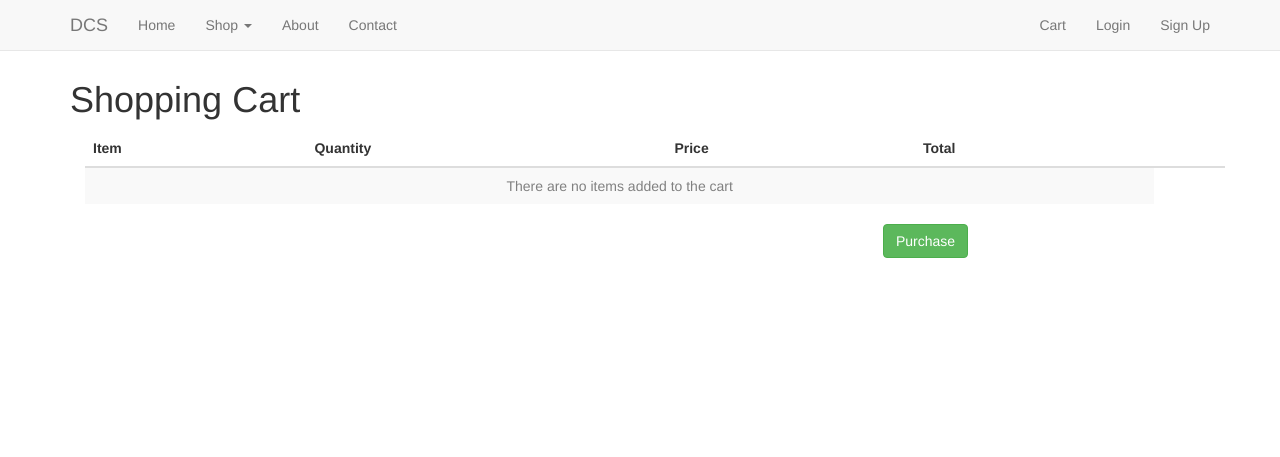
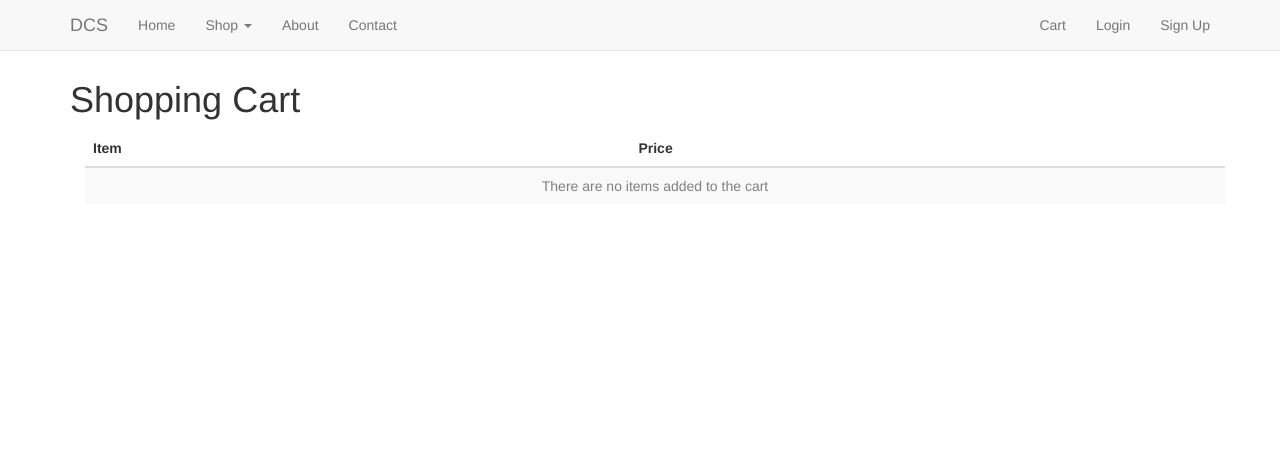
Before and after one commit to 9gix/dcs, a Django app: a page that uses templates/transaction/checkout.html in a window 1280 px wide. Shown: the top 457 px of the page. Run offline with Django 3.2, Linux system fonts and the light colour scheme; data comes from the database, SQL or seed files in the repository; data that the repository does not hold is empty; parts of the project's set-up code (start-up, migrations or seed data) failed here and were passed over; some libraries are stand-ins or nearby versions.

Commit message:
Remove quantity from view, remove usage of ORM in views.py

```diff
--- a/statics/css/checkout.css
+++ b/statics/css/checkout.css
@@ -2,7 +2,3 @@
 	text-align: center;
 	color: grey;
 }
-
-#purchase {
-	margin-left: 70%;
-}
--- a/templates/transaction/checkout.html
+++ b/templates/transaction/checkout.html
@@ -21,9 +21,8 @@ Checkout
 		<thead>
 			<tr>
 				<th>Item</th>
-				<th>Quantity</th>
+				<th></th>
 				<th>Price</th>
-				<th>Total</th>
 				<th></th>
 			</tr>
 		</thead>
@@ -32,11 +31,10 @@ Checkout
 			{% for item in cart_items %}
 			<tr>
 				<td>{{ item.name }}</td>
-				<td>{{ item.quantity }}</td>
+				<td></td>
 				<td>${{ item.price }}</td>
-				<td>${{ item.total }}</td>
 				<td>
-					<button type="button" class="btn btn-default">Delete
+					<button type="button" class="btn btn-default" id="{{item.id}}">Delete
 					</button>
 				</td>
 			</tr>
@@ -44,9 +42,18 @@ Checkout
 		</tbody>
 		<tfoot>
 			<tr>
-				<td colspan="2"></td>
+				<td></td>
 				<td><b>Total Price:</b></td>
 				<td>${{ total_price }}</td>
+				<td></td>
+			</tr>
+			<tr>
+				<td></td>
+				<td></td>
+				<td></td>
+				<td>
+					<button type="button" class="btn btn-success" id="purchase">Purchase</button>
+				</td>
 			</tr>
 		</tfoot>
 		{% else %}
@@ -58,6 +65,6 @@ Checkout
 		{% endif %}
 	</table>
 
-	<button type="button" class="btn btn-success" id="purchase">Purchase</button>
+
 </div>
 {% endblock %}
--- a/transaction/managers.py
+++ b/transaction/managers.py
@@ -22,7 +22,7 @@ class MultimediaManager(models.Manager):
     def get(self, *args, **kwargs):
         with connection.cursor() as c:
             c.execute('''
-                SELECT m.name, m.price
+                SELECT m.name, m.price, sum(m.price) AS total_price
                 FROM multimedia m
                 WHERE m.id = %s
             ''', [kwargs['id'], ])
--- a/transaction/views.py
+++ b/transaction/views.py
@@ -8,15 +8,19 @@ from multimedia.models import Multimedia
 
 # Create your views here.
 def cart_item_list(request, cart_id):
-	cart_items_query_set = CartItem.objects.filter(cart=cart_id)
-	cart_items_dict = cart_items_query_set.values()
-	total_price = 0;
+	cart_items_raw = CartItem.objects.raw("""SELECT ci.id, ci.object_id, m.name, m.price
+										 	 FROM cart_item ci, multimedia m
+										 	 WHERE ci.object_id = m.id AND
+										 	   	   ci.cart_id = %s
+									     """, [cart_id])
+	cart_items = []
+	total_price = 0
+	for cart_item in cart_items_raw:
+		item = {}
+		item['id'] = cart_item.object_id
+		item['name'] = cart_item.name
+		item['price'] = cart_item.price
+		total_price += cart_item.price
+		cart_items.append(item)
 
-	for item in cart_items_dict:
-		multimedia = Multimedia.objects.get(id=item['object_id'])
-		item['name'] = multimedia.name
-		item['price'] = multimedia.price
-		item['total'] = item['quantity'] * multimedia.price
-		total_price += item['total']
-
-	return render(request, '../templates/transaction/checkout.html', {'cart_items': cart_items_dict, 'total_price': total_price})
+	return render(request, '../templates/transaction/checkout.html', {'cart_items': cart_items, 'total_price': total_price})
```
